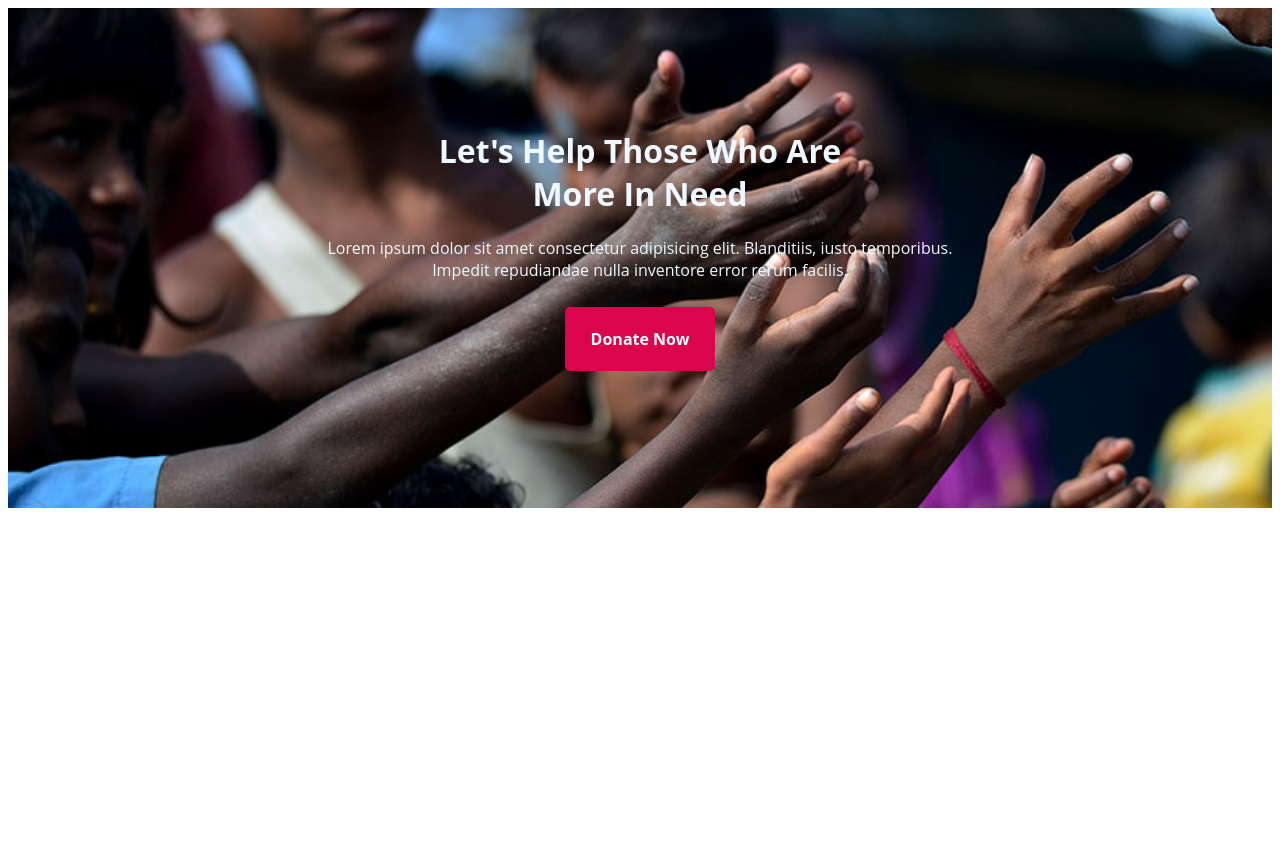
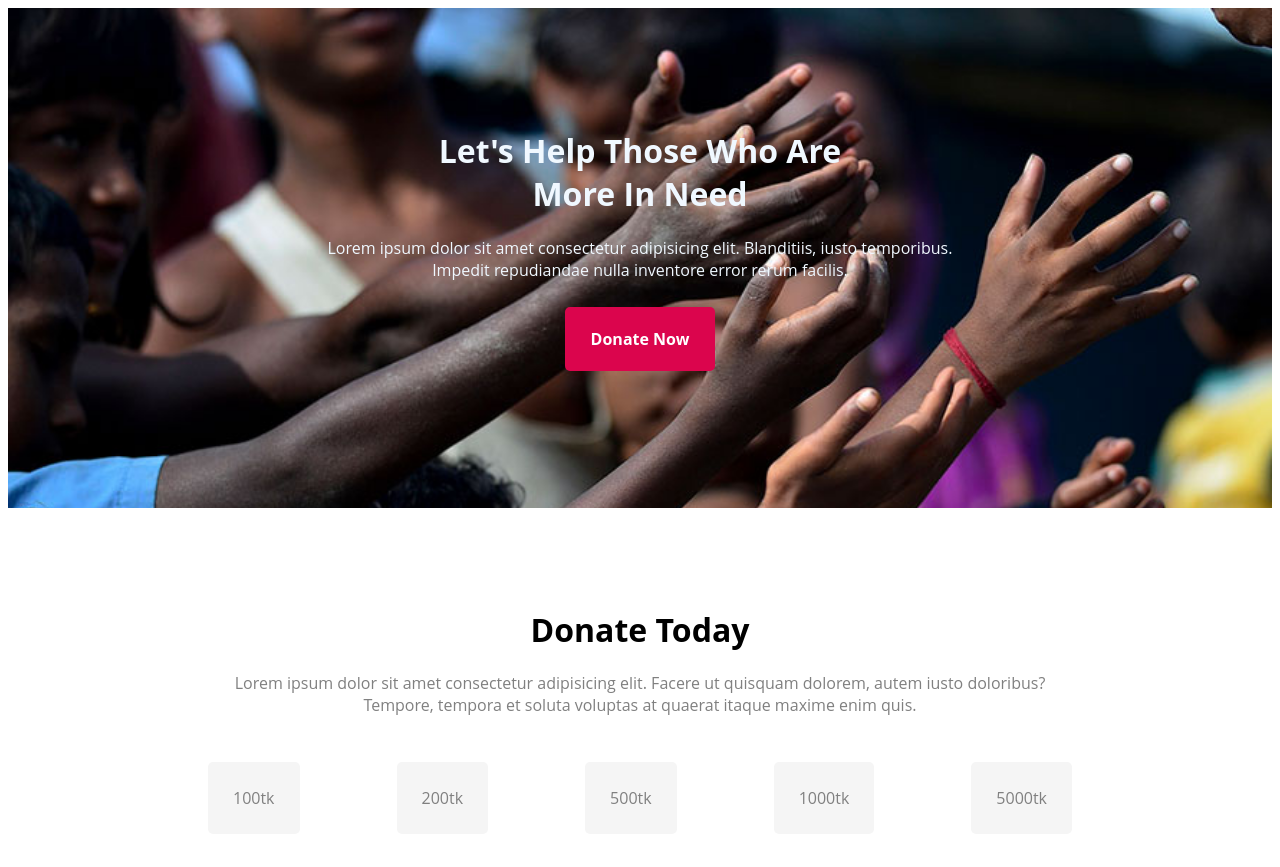
Before and after one commit to MaseatNahar/donate-today, a plain HTML site: page index.html in a window 1280 px wide. Before the commit the page ends 800 px from the top, so only its background shows below. Drawn offline with Linux system fonts and the light colour scheme.

Commit message:
added index and css file

```diff
--- a/index.html
+++ b/index.html
@@ -8,16 +8,35 @@
     <link rel="stylesheet" href="styles/donate.css" />
   </head>
   <body>
+    <!--Work on Banner-->
     <header class="header">
-        <div class="banner">
-      <h1 class="banner-title">Let's Help Those Who Are <br> More In Need</h1>
-      <p class="banner-discription">
-        Lorem ipsum dolor sit amet consectetur adipisicing elit. Blanditiis,
-        iusto temporibus. <br> Impedit repudiandae nulla inventore error rerum
-        facilis.
+      <div class="banner">
+        <h1 class="banner-title">
+          Let's Help Those Who Are <br />
+          More In Need
+        </h1>
+        <p class="banner-discription">
+          Lorem ipsum dolor sit amet consectetur adipisicing elit. Blanditiis,
+          iusto temporibus. <br />
+          Impedit repudiandae nulla inventore error rerum facilis.
+        </p>
+        <button class="btn-primary">Donate Now</button>
+      </div>
+    </header>
+    <div class="donate">
+      <h1>Donate Today</h1>
+      <p class="d-discription">
+        Lorem ipsum dolor sit amet consectetur adipisicing elit. Facere ut
+        quisquam dolorem, autem iusto doloribus? <br> Tempore, tempora et soluta
+        voluptas at quaerat itaque maxime enim quis.
       </p>
-      <button class="btn-primary">Donate Now</button>
+      <div class="l-donate">
+        <li class="text-box">100tk</li>
+        <li class="text-box">200tk</li>
+        <li class="text-box">500tk</li>
+        <li class="text-box">1000tk</li>
+        <li class="text-box">5000tk</li>
+      </div>
     </div>
-    </header>
   </body>
 </html>
--- a/styles/donate.css
+++ b/styles/donate.css
@@ -27,3 +27,27 @@
     font-size: 16px;
     color: white;
 }
+/* work on 2nd pannel */
+
+.donate{
+    margin-top: 100px;
+    text-align: center;
+}
+.d-discription{
+    color: gray;
+}
+.l-donate{
+    display: flex;
+    justify-content: space-between;
+    padding: 30px 200px;
+    list-style: none;
+
+}
+.text-box{
+    border: 2px solid;
+    padding: 25px;
+    border-radius: 5px;
+    background-color:whitesmoke;
+    border: none;
+    color: grey;
+}
```
